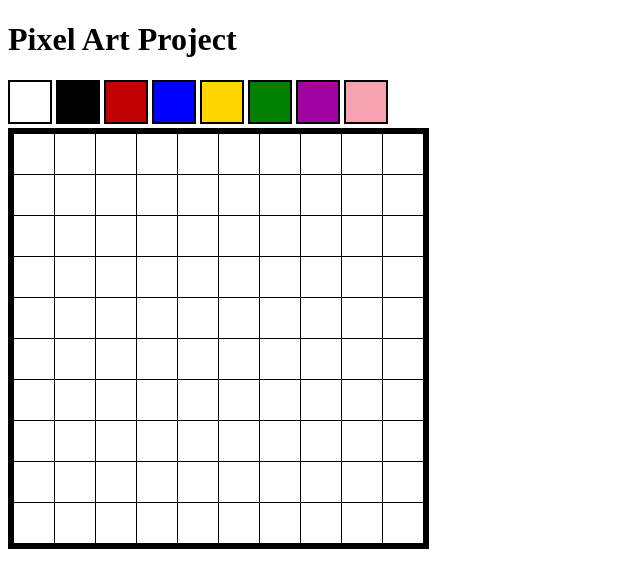
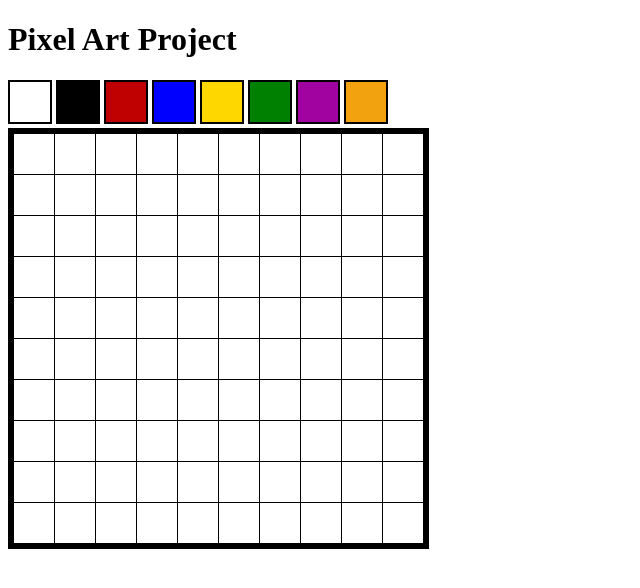
Before and after one commit to RCHS-Programming/unit4-ch1-pixelart-calebeskes, a plain HTML site: page resources/index.html in a window 1280 px wide. Shown: the whole page, without its empty margins (0-640 px from the left). Drawn offline with Linux system fonts and the light colour scheme.

Commit message:
Update index.html

```diff
--- a/resources/index.html
+++ b/resources/index.html
@@ -15,7 +15,7 @@
 	<div class="pen" style="background-color:gold;" onclick="setPenColour('gold')"></div>
 	<div class="pen" style="background-color:green;" onclick="setPenColour('green')"></div>
 	<div class="pen" style="background-color:rgb(161, 3, 161);" onclick="setPenColour('rgb(161, 3, 161)')"></div>
-	<div class="pen" style="background-color:rgb(245, 163, 176);" onclick="setPenColour('rgb(245, 163, 176)')"></div>
+	<div class="pen" style="background-color:rgb(241, 162, 14);" onclick="setPenColour('rgb(241, 162, 14)')"></div>
 </div>
 <div id="art">
 	<div class="row">
```
